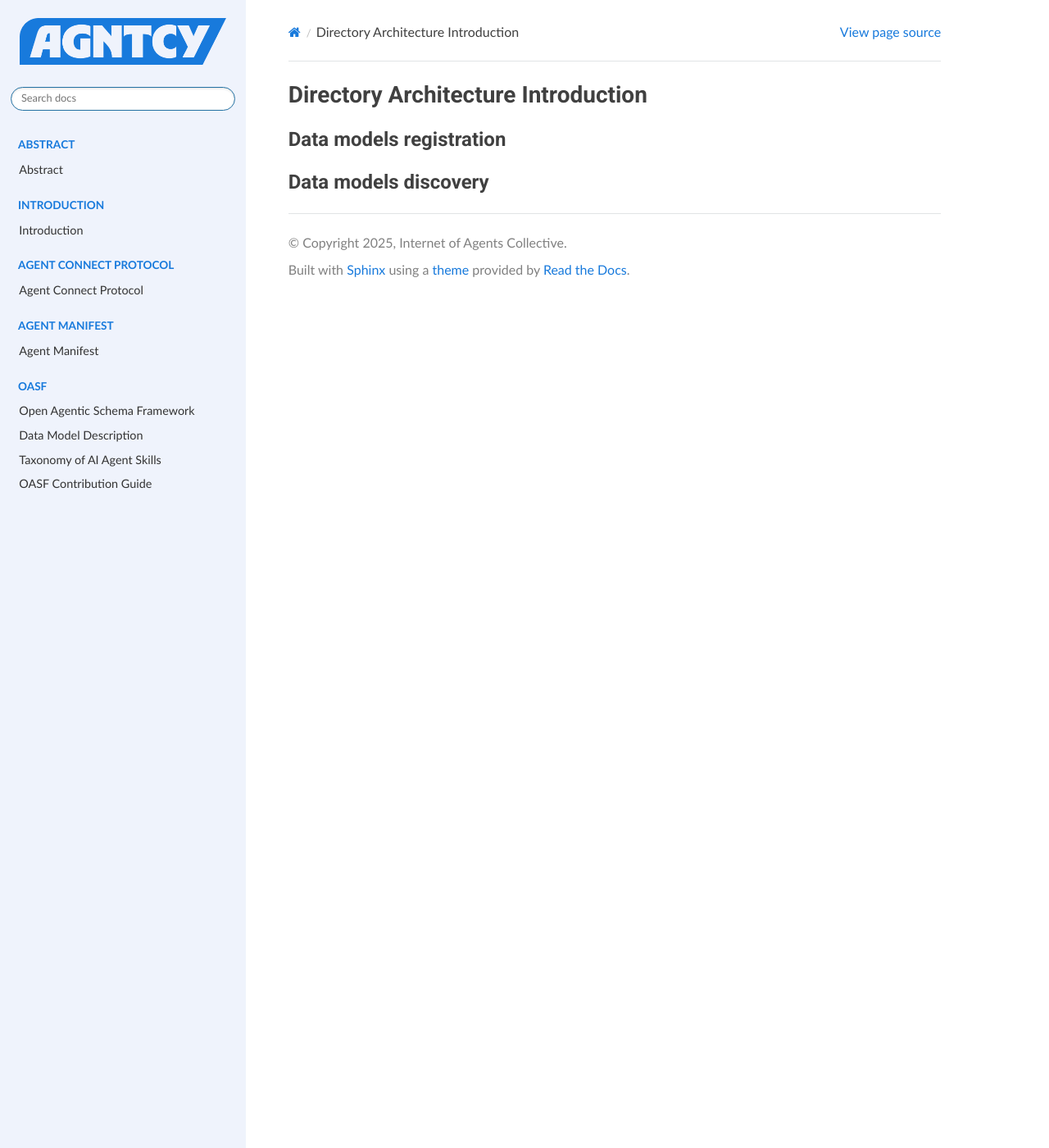
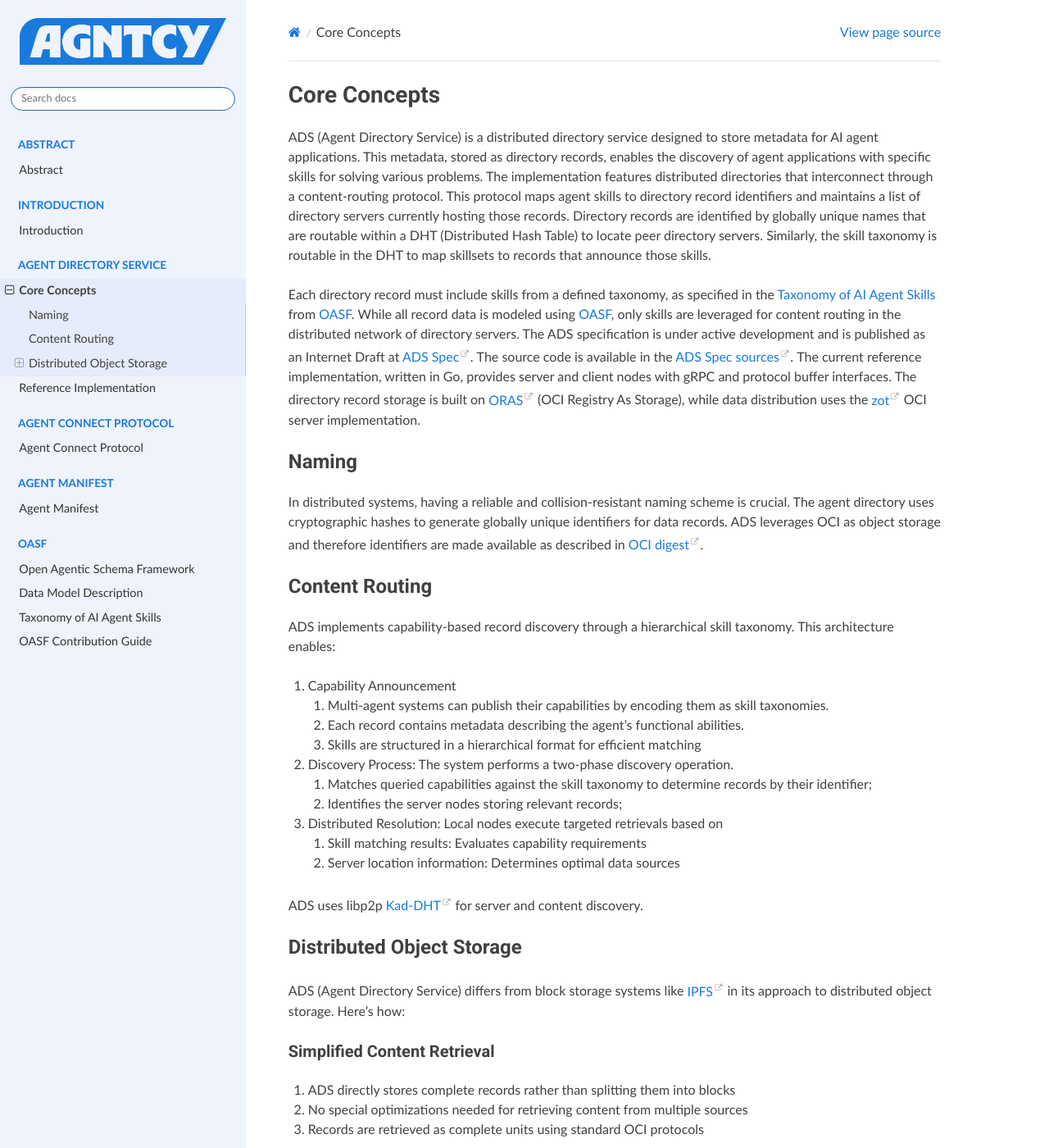
Before and after one commit to papimenon/docs, a Sphinx documentation site: the page built from docs/pages/dir.md, in a window 1280 px wide and 1400 px high. Shown: the whole window at 82% size. Built offline with Sphinx 7.4.7 and the Read the Docs theme 3.1.0, drawn with Linux system fonts in a browser that asks for light colours; some of the changed text lies outside the part shown.

```diff
--- a/docs/index.rst
+++ b/docs/index.rst
@@ -16,6 +16,12 @@ Internet of Agents Components
    :maxdepth: 1
 
    pages/introduction
+
+.. toctree::
+   :caption: Agent Directory Service
+
+   pages/dir
+   pages/dir_howto
 
 .. toctree::
    :caption: Agent Connect Protocol
--- a/docs/pages/dir.md
+++ b/docs/pages/dir.md
@@ -1,5 +1,78 @@
-# Directory Architecture Introduction
+# Core Concepts
 
-## Data models registration
+ADS (Agent Directory Service) is a distributed directory service designed to
+store metadata for AI agent applications. This metadata, stored as directory
+records, enables the discovery of agent applications with specific skills for
+solving various problems.
+The implementation features distributed directories that interconnect through a
+content-routing protocol. This protocol maps agent skills to directory record
+identifiers and maintains a list of directory servers currently hosting those
+records.
+Directory records are identified by globally unique names that are routable
+within a DHT (Distributed Hash Table) to locate peer directory servers.
+Similarly, the skill taxonomy is routable in the DHT to map skillsets to records
+that announce those skills.
 
-## Data models discovery
+Each directory record must include skills from a defined taxonomy, as specified
+in the [Taxonomy of AI Agent Skills](taxonomy.md) from [OASF](oasf.md).
+While all record data is modeled using [OASF](oasf.md), only skills are
+leveraged for content routing in the distributed network of directory servers.
+The ADS specification is under active development and is published as an
+Internet Draft at [ADS Spec](https://spec.dir.agntcy.org). The source code is
+available in the [ADS Spec sources](https://github.com/agntcy).
+The current reference implementation, written in Go, provides server and client
+nodes with gRPC and protocol buffer interfaces. The directory record storage is
+built on [ORAS](https://oras.land) (OCI Registry As Storage), while data
+distribution uses the [zot](https://zotregistry.dev) OCI server implementation.
+
+## Naming
+
+In distributed systems, having a reliable and collision-resistant naming scheme
+is crucial. The agent directory uses cryptographic hashes to generate globally
+unique identifiers for data records.
+ADS leverages OCI as object storage and therefore identifiers are made available
+as described in [OCI digest](https://github.com/opencontainers/image-spec/blob/main/descriptor.md#digests).
+
+## Content Routing
+
+ADS implements capability-based record discovery through a hierarchical skill
+taxonomy. This architecture enables:
+
+1. Capability Announcement
+   1. Multi-agent systems can publish their capabilities by encoding them as
+      skill taxonomies.
+   2. Each record contains metadata describing the agent's functional abilities.
+   3. Skills are structured in a hierarchical format for efficient matching
+2. Discovery Process: The system performs a two-phase discovery operation.
+   1. Matches queried capabilities against the skill taxonomy to determine
+      records by their identifier;
+   2. Identifies the server nodes storing relevant records;
+3. Distributed Resolution: Local nodes execute targeted retrievals based on
+   1. Skill matching results: Evaluates capability requirements
+   2. Server location information: Determines optimal data sources
+
+ADS uses libp2p [Kad-DHT](https://docs.libp2p.io/concepts/discovery-routing/kaddht/)
+for server and content discovery.
+
+## Distributed Object Storage
+
+ADS (Agent Directory Service) differs from block storage systems like
+[IPFS](https://ipfs.tech/) in its approach to distributed object storage. Here's
+how:
+
+### Simplified Content Retrieval
+
+1. ADS directly stores complete records rather than splitting them into blocks
+2. No special optimizations needed for retrieving content from multiple sources
+3. Records are retrieved as complete units using standard OCI protocols
+
+### OCI Integration
+
+ADS leverages the OCI distribution specification for content storage and retrieval:
+
+1. Records are stored and transferred using OCI artifacts
+2. Any OCI distribution-compliant server can participate in the network
+3. Servers retrieve records directly from each other using standard OCI protocols
+
+While ADS uses zot as its reference OCI server implementation, the system works
+with any server that implements the OCI distribution specification.
```
Also changed, not shown: docs/pages/dir_howto.md (added, +143 -0 lines), docs/pages/introduction.md (+11 -11 lines), docs/pages/oasf_workflow.md (+1 -1 lines).
